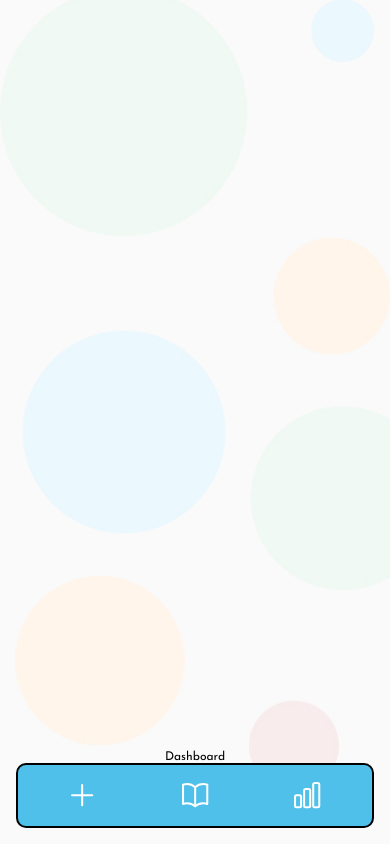
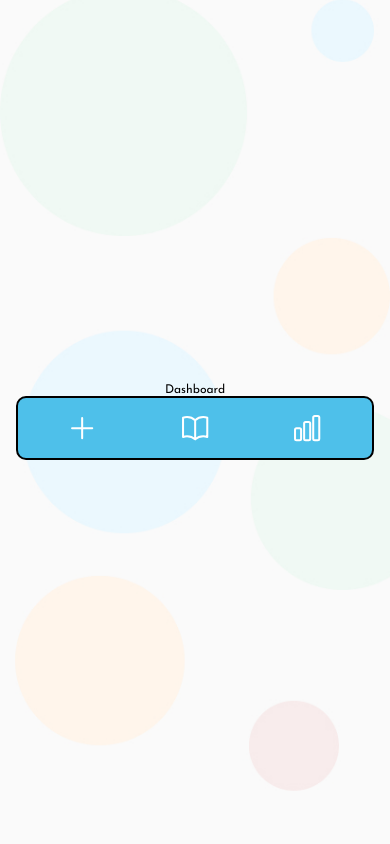
Before and after one commit to nncis/expense-manager-app, a Next.js app: page /dashboard in a window 390 px wide. Built offline with nearby package versions, Linux system fonts and the light colour scheme; a web font is replaced by a local one.

Commit message:
fix: style

```diff
--- a/src/styles/dashboard.module.css
+++ b/src/styles/dashboard.module.css
@@ -7,14 +7,13 @@
   /* width: 100vw; */
   /* height: 100vh; */
   padding-left: 15rem;
-  height: calc(var(--vh, 1vh) * 100);
 }
 
 @media (max-width: 700px) {
   .dashboardContainer{
     flex-direction: column-reverse;
     padding-left: 0;
-    justify-content: flex-start;
+    /* justify-content: flex-start; */
     padding: 2rem;
   }
 }
```
